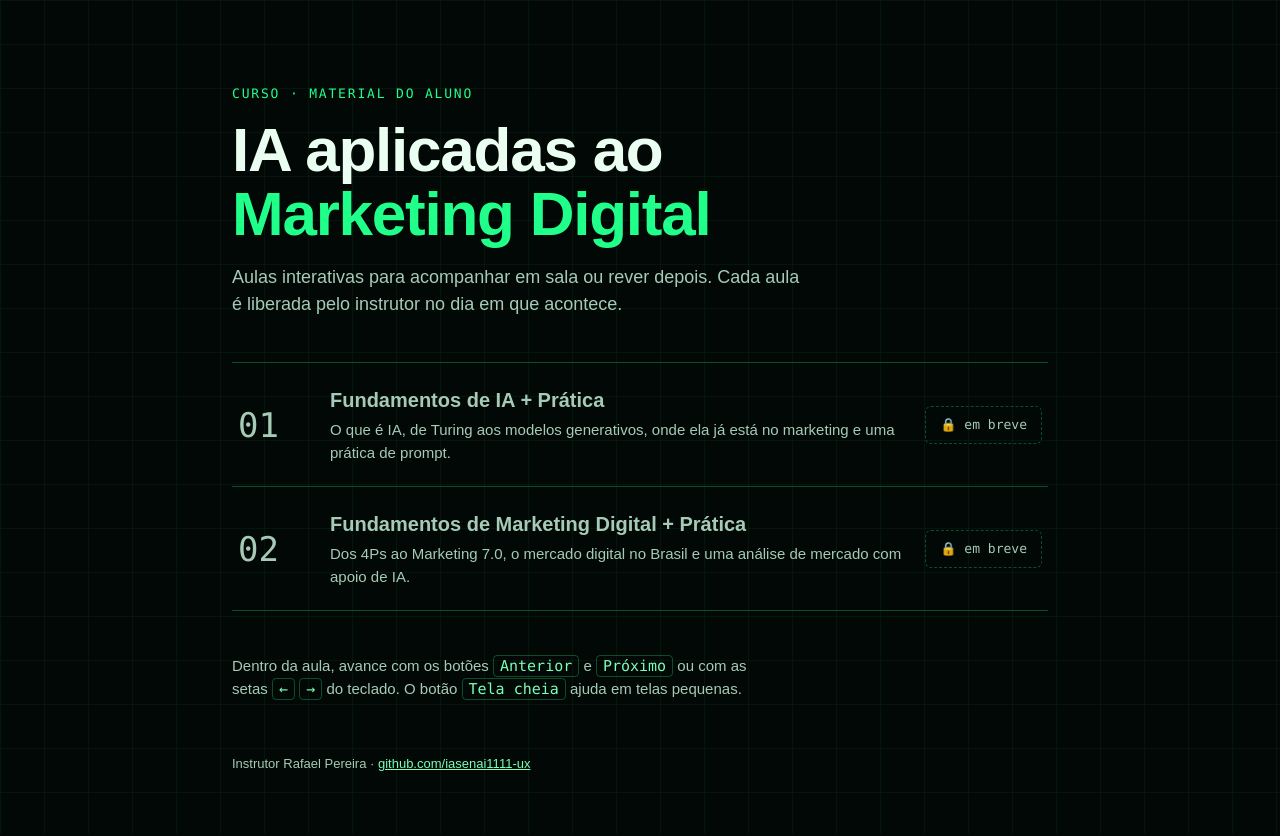
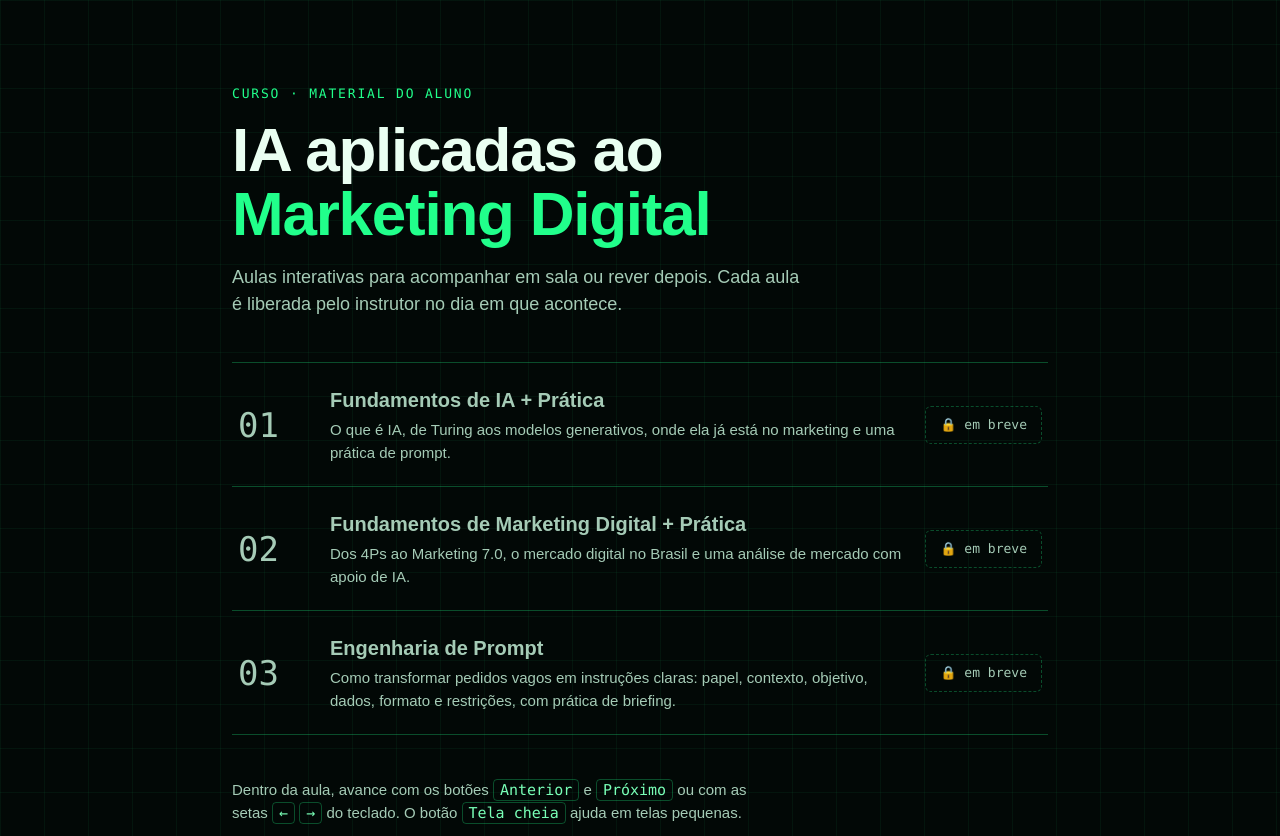
Before and after one commit to iasenai1111-ux/curso-ia-marketing-digital, a plain HTML site: page index.html in a window 1280 px wide. Shown: the top 836 px of the page. Drawn offline with Linux system fonts and the light colour scheme.

Commit message:
Atualiza aulas liberadas

```diff
--- a/index.html
+++ b/index.html
@@ -40,6 +40,7 @@ footer a{color:var(--green2)}
   <ol>
     <li><div class="row soon"><div class="num">01</div><div><h2>Fundamentos de IA + Prática</h2><p>O que é IA, de Turing aos modelos generativos, onde ela já está no marketing e uma prática de prompt.</p></div><span class="go">🔒 em breve</span></div></li>
     <li><div class="row soon"><div class="num">02</div><div><h2>Fundamentos de Marketing Digital + Prática</h2><p>Dos 4Ps ao Marketing 7.0, o mercado digital no Brasil e uma análise de mercado com apoio de IA.</p></div><span class="go">🔒 em breve</span></div></li>
+    <li><div class="row soon"><div class="num">03</div><div><h2>Engenharia de Prompt</h2><p>Como transformar pedidos vagos em instruções claras: papel, contexto, objetivo, dados, formato e restrições, com prática de briefing.</p></div><span class="go">🔒 em breve</span></div></li>
   </ol>
   <p class="how">Dentro da aula, avance com os botões <kbd>Anterior</kbd> e <kbd>Próximo</kbd> ou com as setas <kbd>←</kbd> <kbd>→</kbd> do teclado. O botão <kbd>Tela cheia</kbd> ajuda em telas pequenas.</p>
   <footer>Instrutor Rafael Pereira · <a href="https://github.com/iasenai1111-ux">github.com/iasenai1111-ux</a></footer>
```
Also changed, not shown: 1 other file.
